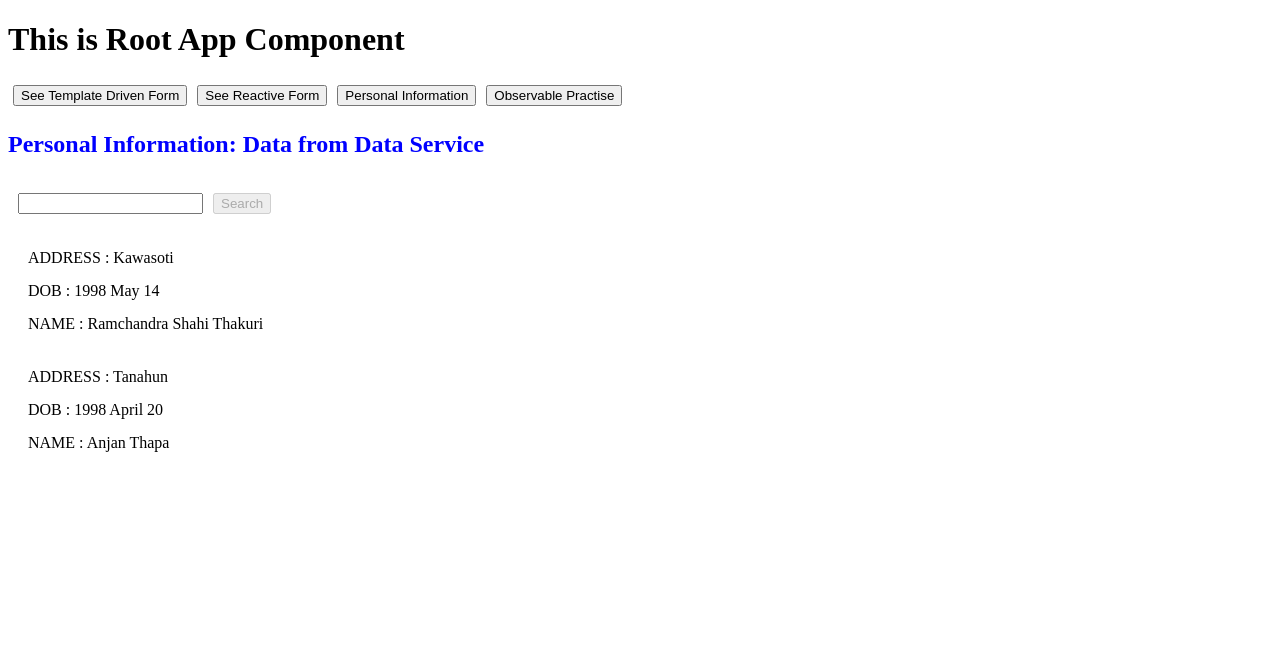
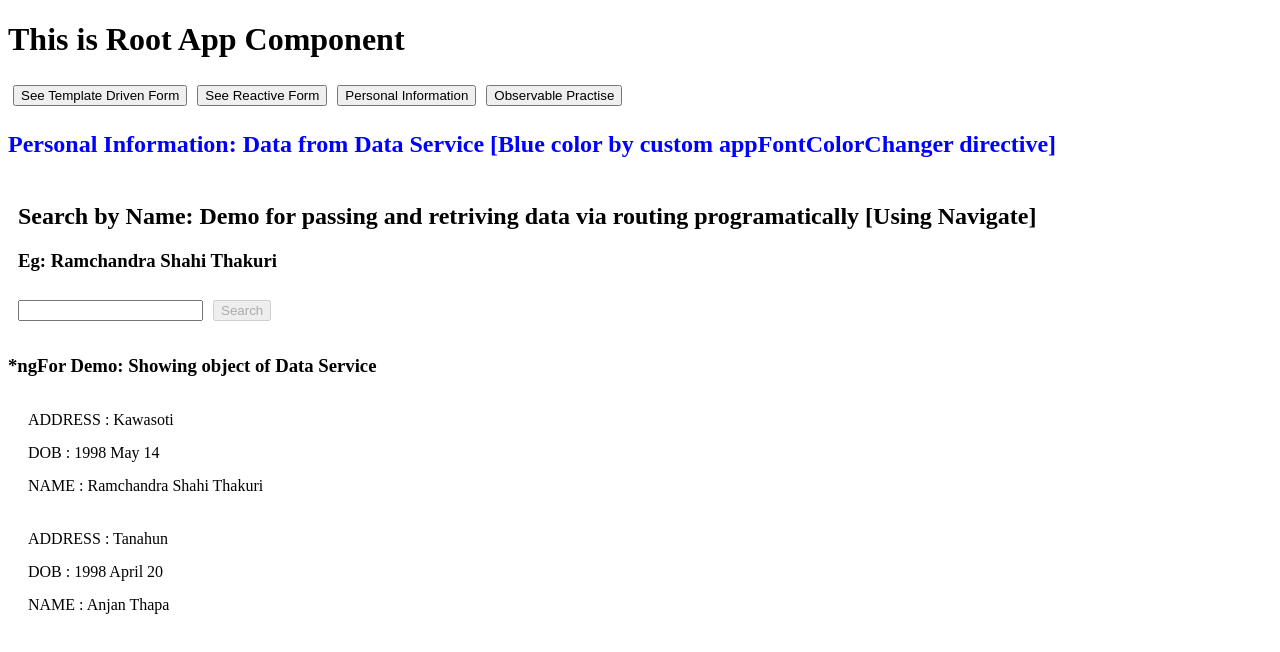
Before and after one commit to rcsthakuri/AngularJs-Practise, an Angular app: page /personal-info in a window 1280 px wide. Shown: the top 652 px of the page. Built offline with nearby package versions, Linux system fonts and the light colour scheme.

Commit message:
Explaining workflow and service for observable test

```diff
--- a/src/app/app.module.ts
+++ b/src/app/app.module.ts
@@ -14,6 +14,7 @@ import { FormsComponent } from './forms/forms.component';
 import { FontColorChangerDirective } from './directive/font-color-changer.directive';
 import { PageNotFoundComponent } from './page-not-found/page-not-found.component';
 import { ObservablePractiseComponent } from './observable-practise/observable-practise.component';
+import { ObservablePractiseChild1Component } from './observable-practise/observable-practise-child1/observable-practise-child1.component';
 
 @NgModule({
   declarations: [
@@ -27,7 +28,8 @@ import { ObservablePractiseComponent } from './observable-practise/observable-pr
     FormsComponent,
     FontColorChangerDirective,
     PageNotFoundComponent,
-    ObservablePractiseComponent
+    ObservablePractiseComponent,
+    ObservablePractiseChild1Component,
   ],
   imports: [
     BrowserModule,
--- /dev/null
+++ b/src/app/observable-practise/observable-practise-child1/observable-practise-child1.component.html
@@ -0,0 +1 @@
+<p>observable-practise-child1 works!</p>
--- /dev/null
+++ b/src/app/observable-practise/observable-practise-child1/observable-practise-child1.component.ts
@@ -0,0 +1,15 @@
+import { Component, OnInit } from '@angular/core';
+
+@Component({
+  selector: 'app-observable-practise-child1',
+  templateUrl: './observable-practise-child1.component.html',
+  styleUrls: ['./observable-practise-child1.component.css']
+})
+export class ObservablePractiseChild1Component implements OnInit {
+
+  constructor() { }
+
+  ngOnInit(): void {
+  }
+
+}
--- a/src/app/observable-practise/observable-practise.component.html
+++ b/src/app/observable-practise/observable-practise.component.html
@@ -8,4 +8,5 @@
     <div class="countingContainer">
        Counting: {{counter}}
     </div>
+    <app-observable-practise-child1></app-observable-practise-child1>
 </div>
--- a/src/app/perosonal-info/name/name.component.html
+++ b/src/app/perosonal-info/name/name.component.html
@@ -1,4 +1,4 @@
-<h2>Information about specific one</h2>
+<h2>Information about specific one [Retriving data from using ActivateRoute's snapshot.params() ]</h2>
 <div *ngFor="let property of personalInfo | keyvalue">
     <span>{{property.key | toString |  uppercase }} : {{property.value}}</span>
 </div>
--- a/src/app/perosonal-info/perosonal-info.component.html
+++ b/src/app/perosonal-info/perosonal-info.component.html
@@ -1,7 +1,10 @@
-<h2 appFontColorChanger="blue">Personal Information: Data from Data Service</h2>
+<h2 appFontColorChanger="blue">Personal Information: Data from Data Service [Blue color by custom appFontColorChanger directive]</h2>
 <div>
+    <h2>Search by Name: Demo for passing and retriving data via routing programatically [Using Navigate]</h2>
+    <h3>Eg: Ramchandra Shahi Thakuri</h3>
     <input type="text" name="search" [(ngModel)]="searchName" /> <button [disabled]="!searchName" (click) = 'navigateSearch()'>Search</button>
 </div>
+<h3>*ngFor Demo: Showing object of Data Service</h3>
 <div *ngFor="let personalInfo of personalInfoArray">
     <div *ngFor="let property of personalInfo | keyvalue">
         <span>{{property.key | toString |  uppercase }} : {{property.value}}</span>
```
Also changed, not shown: src/app/observable-test.service.ts (added, +10 -0 lines), src/app/observable-practise/observable-practise-child1/observable-practise-child1.component.css (added).
